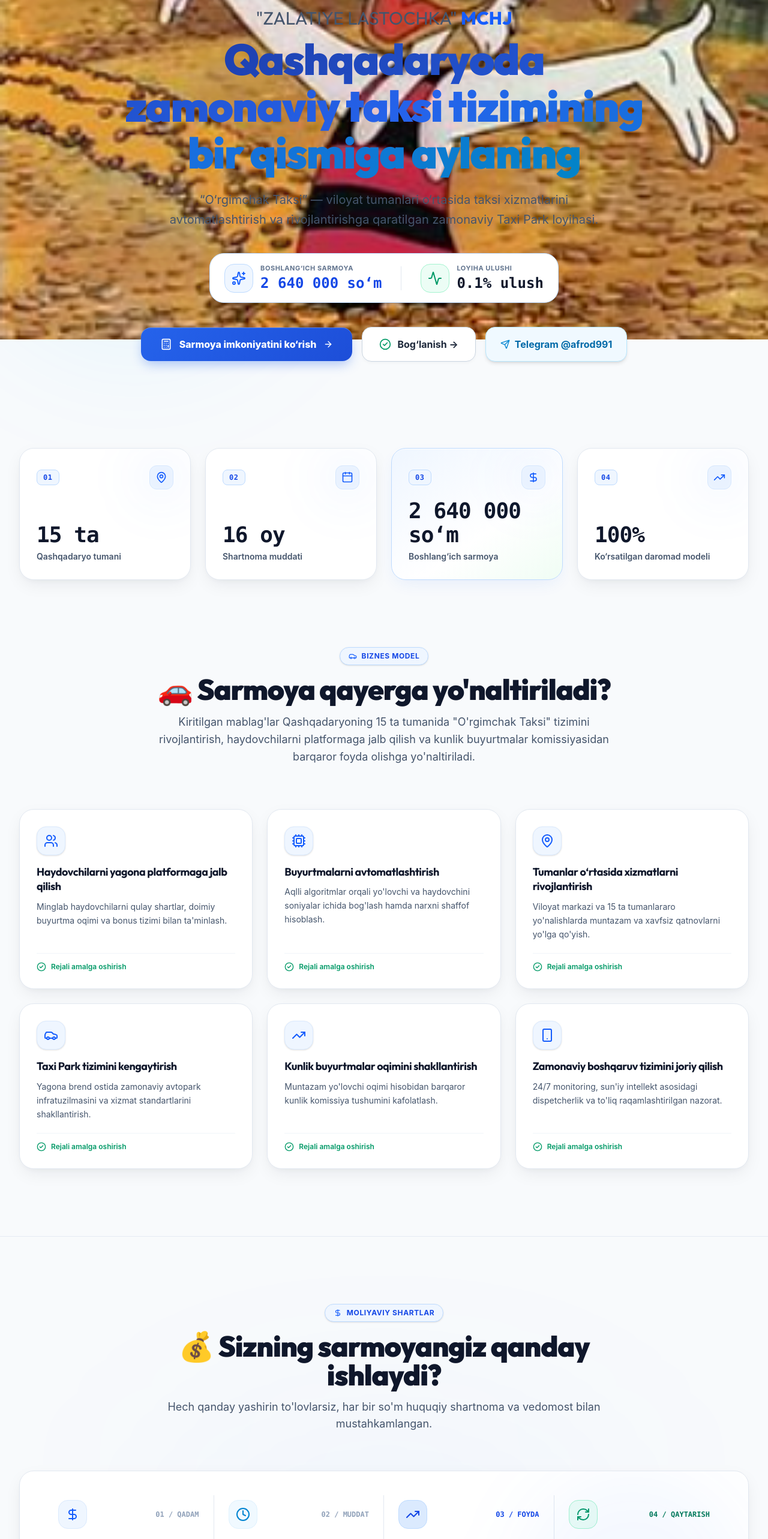
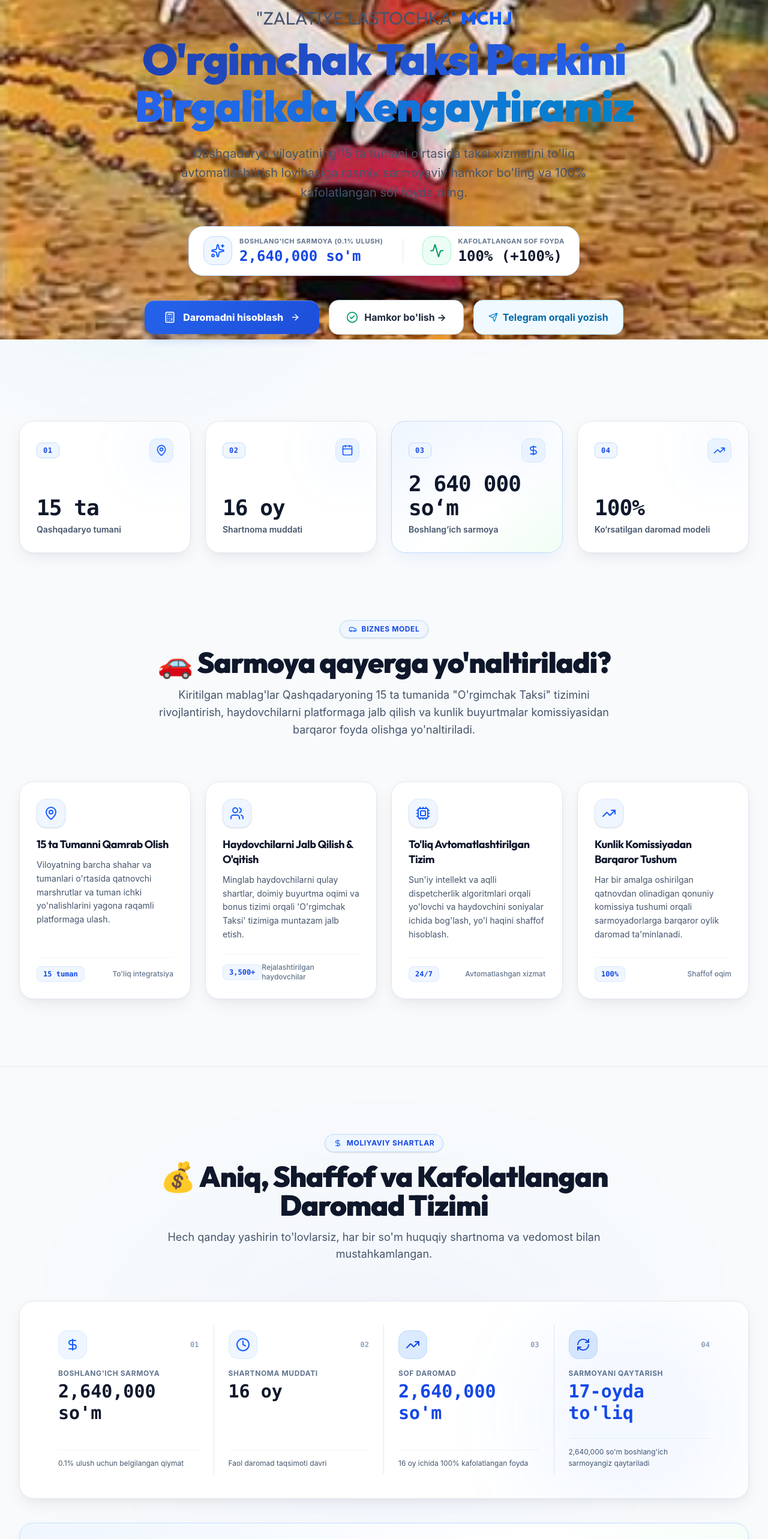
Before and after one commit to humoyun1773/zalatoye-lastochka, a React (Vite) app: page / in a window 1280 px wide. Shown: the part 234-2800 px from the top of the page at 60% size. Built offline with nearby package versions, Linux system fonts and the light colour scheme.

Commit message:
fix(i18n): complete 100% full multi-language translations for UZ, RU, and EN across all components

```diff
--- a/src/components/ApplicationForm.tsx
+++ b/src/components/ApplicationForm.tsx
@@ -142,7 +142,7 @@ export const ApplicationForm: React.FC<ApplicationFormProps> = ({ lang, t, initi
                   >
                     {[1, 2, 3, 4, 5, 6, 7, 8, 9, 10, 15, 20, 25, 30, 50].map((n) => (
                       <option key={n} value={n} className="bg-white text-slate-900">
-                        {n} ulush ({(n * 0.1).toFixed(1)}% = {(n * 2640000).toLocaleString('uz-UZ')} so‘m)
+                        {n} {t.calculator.shareUnit} ({(n * 0.1).toFixed(1)}% = {(n * 2640000).toLocaleString('uz-UZ')} {lang === 'ru' ? 'сум' : lang === 'en' ? 'UZS' : "so‘m"})
                       </option>
                     ))}
                   </select>
--- a/src/components/CTASection.tsx
+++ b/src/components/CTASection.tsx
@@ -82,11 +82,11 @@ export const CTASection: React.FC<CTASectionProps> = ({ t, onApply }) => {
             <div className="pt-4 flex flex-wrap items-center justify-center gap-6 text-xs text-blue-100">
               <div className="flex items-center gap-2">
                 <ShieldCheck className="w-4 h-4 text-emerald-300" />
-                <span>Rasmiy ikki tomonlama shartnoma</span>
+                <span>{t.guarantees.points?.[0]?.title || t.guarantees.previewBtn}</span>
               </div>
               <div className="flex items-center gap-2">
                 <span className="w-2 h-2 rounded-full bg-emerald-300" />
-                <span>17-oyda 100% sarmoyani qaytarish</span>
+                <span>{t.guarantees.points?.[3]?.title || t.hero.stats.refundLabel}</span>
               </div>
             </div>
           </div>
--- a/src/components/ContactSection.tsx
+++ b/src/components/ContactSection.tsx
@@ -41,7 +41,7 @@ export const ContactSection: React.FC<ContactSectionProps> = ({ t }) => {
               </div>
             </div>
             <div className="mt-6 pt-4 border-t border-slate-100 flex items-center justify-between text-xs text-blue-600 font-bold">
-              <span>To'g'ridan-to'g'ri qo'ng'iroq</span>
+              <span>{t.hero.buttons.call}</span>
               <ArrowUpRight className="w-4 h-4 group-hover:translate-x-0.5 group-hover:-translate-y-0.5 transition-transform" />
             </div>
           </a>
@@ -65,7 +65,7 @@ export const ContactSection: React.FC<ContactSectionProps> = ({ t }) => {
               </div>
             </div>
             <div className="mt-6 pt-4 border-t border-slate-100 flex items-center justify-between text-xs text-sky-600 font-bold">
-              <span>Telegramda bog'lanish</span>
+              <span>{t.hero.buttons.telegram}</span>
               <ArrowUpRight className="w-4 h-4 group-hover:translate-x-0.5 group-hover:-translate-y-0.5 transition-transform" />
             </div>
           </a>
--- a/src/components/FinancialTerms.tsx
+++ b/src/components/FinancialTerms.tsx
@@ -8,6 +8,8 @@ interface FinancialTermsProps {
 }
 
 export const FinancialTerms: React.FC<FinancialTermsProps> = ({ t, onOpenContract }) => {
+  const icons = [DollarSign, Clock, TrendingUp, RefreshCw];
+
   return (
     <section id="terms" className="py-20 md:py-28 relative bg-transparent border-y border-slate-200/80 overflow-hidden">
       {/* Background Glow */}
@@ -21,7 +23,7 @@ export const FinancialTerms: React.FC<FinancialTermsProps> = ({ t, onOpenContrac
             <span>{t.terms.tag}</span>
           </div>
           <h2 className="text-2xl sm:text-4xl md:text-5xl font-black text-slate-900 tracking-tight mb-4">
-            💰 Sizning sarmoyangiz qanday ishlaydi?
+            💰 {t.terms.title}
           </h2>
           <p className="text-sm sm:text-base md:text-lg text-slate-600">
             {t.terms.subtitle}
@@ -33,89 +35,35 @@ export const FinancialTerms: React.FC<FinancialTermsProps> = ({ t, onOpenContrac
           <div className="absolute top-0 right-0 w-96 h-96 bg-blue-500/5 rounded-full blur-3xl pointer-events-none" />
 
           <div className="grid grid-cols-1 md:grid-cols-2 lg:grid-cols-4 gap-6 lg:gap-0 lg:divide-x lg:divide-slate-200">
-            {/* Step 1: Sarmoya */}
-            <div className="flex flex-col justify-between p-2 lg:px-6 space-y-4">
+            {t.terms.cards.map((card, idx) => {
+              const Icon = icons[idx % icons.length];
+              const stepNums = ['01', '02', '03', '04'];
+              return (
+                <div key={idx} className="flex flex-col justify-between p-2 lg:px-6 space-y-4">
                   <div>
                     <div className="flex items-center justify-between mb-4">
-                  <div className="w-12 h-12 rounded-2xl bg-blue-50 border border-blue-100 flex items-center justify-center text-blue-600">
-                    <DollarSign className="w-6 h-6" />
+                      <div className={`w-12 h-12 rounded-2xl flex items-center justify-center ${
+                        card.highlight ? 'bg-blue-100 border border-blue-200 text-blue-700' : 'bg-blue-50 border border-blue-100 text-blue-600'
+                      }`}>
+                        <Icon className="w-6 h-6" />
                       </div>
-                  <span className="text-xs font-mono font-bold text-slate-400">01 / QADAM</span>
+                      <span className="text-xs font-mono font-bold text-slate-400">{stepNums[idx]}</span>
                     </div>
                     <span className="text-xs font-bold uppercase tracking-wider text-slate-500 block mb-1">
-                  Boshlang‘ich Sarmoya
+                      {card.label}
                     </span>
-                <div className="text-2xl sm:text-3xl font-black font-mono text-slate-900 mb-2">
-                  2 640 000 so‘m
+                    <div className={`text-2xl sm:text-3xl font-black font-mono mb-2 ${
+                      card.highlight ? 'text-blue-700' : 'text-slate-900'
+                    }`}>
+                      {card.value}
                     </div>
                   </div>
                   <p className="text-xs text-slate-600 leading-relaxed border-t border-slate-100 pt-3">
-                1 ta ulush qiymati (loyiha umumiy fondining 0.1% ulushiga tenglashtiriladi).
+                    {card.sub}
                   </p>
                 </div>
-
-            {/* Step 2: Shartnoma muddati */}
-            <div className="flex flex-col justify-between p-2 lg:px-6 space-y-4">
-              <div>
-                <div className="flex items-center justify-between mb-4">
-                  <div className="w-12 h-12 rounded-2xl bg-sky-50 border border-sky-100 flex items-center justify-center text-sky-600">
-                    <Clock className="w-6 h-6" />
-                  </div>
-                  <span className="text-xs font-mono font-bold text-slate-400">02 / MUDDAT</span>
-                </div>
-                <span className="text-xs font-bold uppercase tracking-wider text-slate-500 block mb-1">
-                  Shartnoma Davomiyligi
-                </span>
-                <div className="text-2xl sm:text-3xl font-black font-mono text-sky-600 mb-2">
-                  16 oy
-                </div>
-              </div>
-              <p className="text-xs text-slate-600 leading-relaxed border-t border-slate-100 pt-3">
-                Har oy muntazam sof foyda taqsimoti va ikki tomonlama vedomost imzolash davri.
-              </p>
-            </div>
-
-            {/* Step 3: Sof Daromad */}
-            <div className="flex flex-col justify-between p-2 lg:px-6 space-y-4">
-              <div>
-                <div className="flex items-center justify-between mb-4">
-                  <div className="w-12 h-12 rounded-2xl bg-blue-100 border border-blue-200 flex items-center justify-center text-blue-700">
-                    <TrendingUp className="w-6 h-6" />
-                  </div>
-                  <span className="text-xs font-mono font-bold text-blue-700">03 / FOYDA</span>
-                </div>
-                <span className="text-xs font-bold uppercase tracking-wider text-blue-700 block mb-1">
-                  Ko‘rsatilgan Sof Daromad
-                </span>
-                <div className="text-2xl sm:text-3xl font-black font-mono text-blue-700 mb-2">
-                  2 640 000 so‘m
-                </div>
-              </div>
-              <p className="text-xs text-slate-600 leading-relaxed border-t border-slate-100 pt-3">
-                16 oy davomida to‘liq hajmda kiritilgan sarmoyaga teng (+100%) sof daromad to‘lanadi.
-              </p>
-            </div>
-
-            {/* Step 4: Sarmoyani Qaytarish */}
-            <div className="flex flex-col justify-between p-2 lg:px-6 space-y-4">
-              <div>
-                <div className="flex items-center justify-between mb-4">
-                  <div className="w-12 h-12 rounded-2xl bg-emerald-50 border border-emerald-200 flex items-center justify-center text-emerald-600">
-                    <RefreshCw className="w-6 h-6" />
-                  </div>
-                  <span className="text-xs font-mono font-bold text-emerald-700">04 / QAYTARISH</span>
-                </div>
-                <span className="text-xs font-bold uppercase tracking-wider text-emerald-700 block mb-1">
-                  Sarmoyani Qaytarish
-                </span>
-                <div className="text-2xl sm:text-3xl font-black font-mono text-emerald-600 mb-2">
-                  17-oy (100%)
-                </div>
-              </div>
-              <p className="text-xs text-slate-600 leading-relaxed border-t border-slate-100 pt-3">
-                17-oyda 2 640 000 so‘m boshlang‘ich sarmoya to‘liq hajmda qaytarilishi ko‘zda tutilgan.
-              </p>
-            </div>
+              );
+            })}
           </div>
         </div>
 
@@ -128,10 +76,10 @@ export const FinancialTerms: React.FC<FinancialTermsProps> = ({ t, onOpenContrac
                 <span>{t.terms.summaryTotal}</span>
               </div>
               <div className="text-2xl sm:text-4xl font-black font-mono text-slate-900">
-                5 280 000 so‘m <span className="text-blue-600 text-xl sm:text-2xl">(200% umumiy tushum)</span>
+                {t.terms.summaryTotalVal}
               </div>
               <p className="text-xs sm:text-sm text-slate-600 max-w-2xl">
-                1 ta ulush (2 640 000 so‘m) kiritilganda: 16 oy ichida 2 640 000 so‘m sof foyda + 17-oyda 2 640 000 so‘m boshlang‘ich sarmoya qaytariladi.
+                {t.terms.summaryDesc}
               </p>
             </div>
 
--- a/src/components/Hero.tsx
+++ b/src/components/Hero.tsx
@@ -42,13 +42,13 @@ export const Hero: React.FC<HeroProps> = ({ t, onScrollToCalculator, onScrollToF
               "{t.hero.companyName}" <span className="text-blue-600 font-extrabold">{t.hero.companyType}</span>
             </span>
             <span className="blue-gradient-text">
-              Qashqadaryoda zamonaviy taksi tizimining bir qismiga aylaning
+              {t.hero.title}
             </span>
           </h1>
 
           {/* Subtitle */}
           <p className="text-sm sm:text-base lg:text-xl text-slate-600 leading-relaxed max-w-3xl mx-auto mb-8 sm:mb-10 font-normal px-2">
-            “O‘rgimchak Taksi” — viloyat tumanlari o‘rtasida taksi xizmatlarini avtomatlashtirish va rivojlantirishga qaratilgan zamonaviy Taxi Park loyihasi.
+            {t.hero.subtitle}
           </p>
 
           {/* Highlight Badge Card */}
@@ -58,8 +58,12 @@ export const Hero: React.FC<HeroProps> = ({ t, onScrollToCalculator, onScrollToF
                 <Sparkles className="w-6 h-6" />
               </div>
               <div>
-                <span className="text-[11px] font-bold uppercase tracking-wider text-slate-500 block">Boshlang‘ich sarmoya</span>
-                <span className="text-xl sm:text-2xl font-black text-blue-700 font-mono">2 640 000 so‘m</span>
+                <span className="text-[11px] font-bold uppercase tracking-wider text-slate-500 block">
+                  {t.hero.stats.minInvestLabel}
+                </span>
+                <span className="text-xl sm:text-2xl font-black text-blue-700 font-mono">
+                  {t.hero.stats.minInvest}
+                </span>
               </div>
             </div>
 
@@ -70,8 +74,12 @@ export const Hero: React.FC<HeroProps> = ({ t, onScrollToCalculator, onScrollToF
                 <Activity className="w-6 h-6" />
               </div>
               <div>
-                <span className="text-[11px] font-bold uppercase tracking-wider text-slate-500 block">Loyiha ulushi</span>
-                <span className="text-xl sm:text-2xl font-black text-slate-900 font-mono">0.1% ulush</span>
+                <span className="text-[11px] font-bold uppercase tracking-wider text-slate-500 block">
+                  {t.hero.stats.profitLabel}
+                </span>
+                <span className="text-xl sm:text-2xl font-black text-slate-900 font-mono">
+                  {t.hero.stats.profit} (+100%)
+                </span>
               </div>
             </div>
           </div>
@@ -83,7 +91,7 @@ export const Hero: React.FC<HeroProps> = ({ t, onScrollToCalculator, onScrollToF
               className="w-full sm:w-auto blue-btn px-8 py-4 rounded-2xl flex items-center justify-center gap-3 text-sm sm:text-base cursor-pointer shadow-xl text-white"
             >
               <Calculator className="w-5 h-5 text-white shrink-0" />
-              <span>Sarmoya imkoniyatini ko‘rish</span>
+              <span>{t.hero.buttons.calculate}</span>
               <ArrowRight className="w-4 h-4 shrink-0" />
             </button>
 
@@ -92,7 +100,7 @@ export const Hero: React.FC<HeroProps> = ({ t, onScrollToCalculator, onScrollToF
               className="w-full sm:w-auto white-btn px-7 py-4 rounded-2xl flex items-center justify-center gap-2.5 text-sm sm:text-base font-bold cursor-pointer shadow-md"
             >
               <CheckCircle2 className="w-5 h-5 text-emerald-600 shrink-0" />
-              <span>Bog‘lanish →</span>
+              <span>{t.nav.cta} →</span>
             </button>
 
             <a
@@ -102,7 +110,7 @@ export const Hero: React.FC<HeroProps> = ({ t, onScrollToCalculator, onScrollToF
               className="w-full sm:w-auto px-6 py-4 rounded-2xl bg-sky-50 hover:bg-sky-100 border border-sky-200 text-sky-700 text-sm sm:text-base font-bold flex items-center justify-center gap-2 transition-all cursor-pointer shadow-md"
             >
               <Send className="w-4 h-4 text-sky-600 shrink-0" />
-              <span>Telegram @afrod991</span>
+              <span>{t.hero.buttons.telegram}</span>
             </a>
           </div>
         </div>
--- a/src/components/LegalGuarantees.tsx
+++ b/src/components/LegalGuarantees.tsx
@@ -8,32 +8,8 @@ interface LegalGuaranteesProps {
 }
 
 export const LegalGuarantees: React.FC<LegalGuaranteesProps> = ({ t, onOpenContract }) => {
-  const legalCards = [
-    {
-      title: "Rasmiy Shartnoma",
-      desc: "Har bir sarmoyador bilan 'ZALATIYE LASTOCHKA' MCHJ o'rtasida muhrlangan, yuridik kuchga ega rasmiy ikki tomonlama shartnoma tuziladi.",
-      icon: FileText,
-      tag: "Yuridik kuch",
-    },
-    {
-      title: "Faktura-Vedomost",
-      desc: "Har oy pul topshirish va qabul qilish vaqtida ikki tomonlama Faktura-Vedomost imzolanadi va barcha to'lovlar hujjatlashtiriladi.",
-      icon: Receipt,
-      tag: "Oylik hisobot",
-    },
-    {
-      title: "Shaffof Jarayon",
-      desc: "Daromad shakllanishi, buyurtmalar komissiyasi va mablag'lar harakati real iqtisodiy faoliyatga asoslangan bo'lib, to'liq shaffofdir.",
-      icon: Lock,
-      tag: "Shaffoflik",
-    },
-    {
-      title: "ZALATIYE LASTOCHKA MCHJ",
-      desc: "O'zbekiston Respublikasi qonunchiligiga muvofiq ro'yxatdan o'tgan rasmiy Mas'uliyati Cheklangan Jamiyat kafolati.",
-      icon: Building2,
-      tag: "Rasmiy MCHJ",
-    },
-  ];
+  const icons = [FileText, Receipt, Lock, Building2];
+  const points = t.guarantees.points || [];
 
   return (
     <section id="guarantees" className="py-20 md:py-28 relative bg-transparent overflow-hidden">
@@ -52,8 +28,8 @@ export const LegalGuarantees: React.FC<LegalGuaranteesProps> = ({ t, onOpenContr
         </div>
 
         <div className="grid grid-cols-1 md:grid-cols-2 gap-5 sm:gap-6 mb-12">
-          {legalCards.map((card, idx) => {
-            const Icon = card.icon;
+          {points.map((card, idx) => {
+            const Icon = icons[idx % icons.length];
             return (
               <div
                 key={idx}
@@ -67,9 +43,6 @@ export const LegalGuarantees: React.FC<LegalGuaranteesProps> = ({ t, onOpenContr
                     <h3 className="text-base sm:text-lg font-bold text-slate-900 group-hover:text-blue-600 transition-colors">
                       {card.title}
                     </h3>
-                    <span className="text-[10px] font-bold uppercase tracking-wider px-2 py-0.5 rounded bg-slate-100 border border-slate-200 text-slate-600">
-                      {card.tag}
-                    </span>
                   </div>
                   <p className="text-xs sm:text-sm text-slate-600 leading-relaxed">
                     {card.desc}
@@ -86,10 +59,10 @@ export const LegalGuarantees: React.FC<LegalGuaranteesProps> = ({ t, onOpenContr
             <FileSignature className="w-7 h-7" />
           </div>
           <h3 className="text-xl sm:text-3xl font-black text-slate-900">
-            Rasmiy Ikki Tomonlama Shartnoma Namunasi
+            {t.guarantees.previewBtn}
           </h3>
           <p className="text-xs sm:text-sm text-slate-600 max-w-xl mx-auto leading-relaxed">
-            "ZALATIYE LASTOCHKA" MCHJ bilan tuziladigan to'liq yuridik shartnoma bandlari, huquq va majburiyatlar bilan tanishing.
+            {t.guarantees.subtitle}
           </p>
           <div className="pt-2">
             <button
@@ -97,7 +70,7 @@ export const LegalGuarantees: React.FC<LegalGuaranteesProps> = ({ t, onOpenContr
               className="blue-btn inline-flex items-center gap-2.5 px-8 py-4 rounded-2xl text-xs sm:text-sm font-bold shadow-xl cursor-pointer text-white"
             >
               <FileCheck2 className="w-4 h-4 text-white" />
-              <span>SHARTNOMA NAMUNASINI KO‘RISH</span>
+              <span>{t.guarantees.previewBtn}</span>
             </button>
           </div>
         </div>
--- a/src/components/ProjectOverview.tsx
+++ b/src/components/ProjectOverview.tsx
@@ -1,10 +1,9 @@
 import React from 'react';
 import {
+  Users,
+  Cpu,
+  MapPin,
   Car,
-  MapPin,
-  Users,
-  CheckCircle2,
-  Cpu,
   TrendingUp,
   Smartphone
 } from 'lucide-react';
@@ -15,38 +14,9 @@ interface ProjectOverviewProps {
 }
 
 export const ProjectOverview: React.FC<ProjectOverviewProps> = ({ t }) => {
-  const points = [
-    {
-      title: "Haydovchilarni yagona platformaga jalb qilish",
-      desc: "Minglab haydovchilarni qulay shartlar, doimiy buyurtma oqimi va bonus tizimi bilan ta'minlash.",
-      icon: Users,
-    },
-    {
-      title: "Buyurtmalarni avtomatlashtirish",
-      desc: "Aqlli algoritmlar orqali yo'lovchi va haydovchini soniyalar ichida bog'lash hamda narxni shaffof hisoblash.",
-      icon: Cpu,
-    },
-    {
-      title: "Tumanlar o‘rtasida xizmatlarni rivojlantirish",
-      desc: "Viloyat markazi va 15 ta tumanlararo yo'nalishlarda muntazam va xavfsiz qatnovlarni yo'lga qo'yish.",
-      icon: MapPin,
-    },
-    {
-      title: "Taxi Park tizimini kengaytirish",
-      desc: "Yagona brend ostida zamonaviy avtopark infratuzilmasini va xizmat standartlarini shakllantirish.",
-      icon: Car,
-    },
-    {
-      title: "Kunlik buyurtmalar oqimini shakllantirish",
-      desc: "Muntazam yo'lovchi oqimi hisobidan barqaror kunlik komissiya tushumini kafolatlash.",
-      icon: TrendingUp,
-    },
-    {
-      title: "Zamonaviy boshqaruv tizimini joriy qilish",
-      desc: "24/7 monitoring, sun'iy intellekt asosidagi dispetcherlik va to'liq raqamlashtirilgan nazorat.",
-      icon: Smartphone,
-    },
-  ];
+  const icons = [MapPin, Users, Cpu, TrendingUp, Car, Smartphone];
+
+  const cards = t.overview.cards || [];
 
   return (
     <section id="about" className="py-20 md:py-28 relative bg-transparent overflow-hidden">
@@ -66,9 +36,9 @@ export const ProjectOverview: React.FC<ProjectOverviewProps> = ({ t }) => {
         </div>
 
         {/* 6 Key Project Focus Areas Grid */}
-        <div className="grid grid-cols-1 md:grid-cols-2 lg:grid-cols-3 gap-6">
-          {points.map((pt, idx) => {
-            const Icon = pt.icon;
+        <div className="grid grid-cols-1 md:grid-cols-2 lg:grid-cols-4 gap-6">
+          {cards.map((pt, idx) => {
+            const Icon = icons[idx % icons.length];
             return (
               <div
                 key={idx}
@@ -86,9 +56,13 @@ export const ProjectOverview: React.FC<ProjectOverviewProps> = ({ t }) => {
                   </p>
                 </div>
 
-                <div className="mt-5 pt-3.5 border-t border-slate-100 flex items-center gap-2 text-xs text-emerald-600 font-semibold">
-                  <CheckCircle2 className="w-4 h-4 shrink-0" />
-                  <span>Rejali amalga oshirish</span>
+                <div className="mt-5 pt-3.5 border-t border-slate-100 flex items-center justify-between text-xs font-semibold">
+                  <span className="text-blue-700 font-mono font-bold bg-blue-50 px-2.5 py-1 rounded-lg border border-blue-100">
+                    {pt.metric}
+                  </span>
+                  <span className="text-slate-500 font-medium">
+                    {pt.metricLabel}
+                  </span>
                 </div>
               </div>
             );
--- a/src/components/Roadmap.tsx
+++ b/src/components/Roadmap.tsx
@@ -9,28 +9,7 @@ interface RoadmapProps {
 export const Roadmap: React.FC<RoadmapProps> = ({ t }) => {
   const stepIcons = [FileSignature, Cpu, TrendingUp, ShieldCheck];
 
-  const stepsData = [
-    {
-      step: "01",
-      title: "Ariza qoldiring",
-      desc: "Sayt orqali shaklni to'ldiring yoki to'g'ridan-to'g'ri Telegram (@afrod991) va telefon orqali murojaat qiling.",
-    },
-    {
-      step: "02",
-      title: "Shartlar bilan tanishing",
-      desc: "Kompaniya hujjatlari, ulushlar hisob-kitobi va loyiha rivojlanish rejasi bilan to'liq tanishib chiqing.",
-    },
-    {
-      step: "03",
-      title: "Rasmiy Shartnoma",
-      desc: "'ZALATIYE LASTOCHKA' MCHJ bilan yuridik kuchga ega ikki tomonlama hamkorlik shartnomasini imzolang.",
-    },
-    {
-      step: "04",
-      title: "Daromad va Qaytarish",
-      desc: "16 oy davomida har oy sof foyda oling va 17-oyda kiritilgan boshlang'ich sarmoyangizni 100% qaytarib oling.",
-    },
-  ];
+  const stepsData = t.roadmap.steps || [];
 
   return (
     <section className="py-20 md:py-28 relative bg-transparent border-y border-slate-200/80 overflow-hidden">
```
Also changed, not shown: src/components/DistrictsMap.tsx (+6 -6 lines), src/components/Footer.tsx (+5 -5 lines), src/components/ProfitCalculator.tsx (+12 -13 lines). Lines whose indentation alone changed are shown as unchanged.
